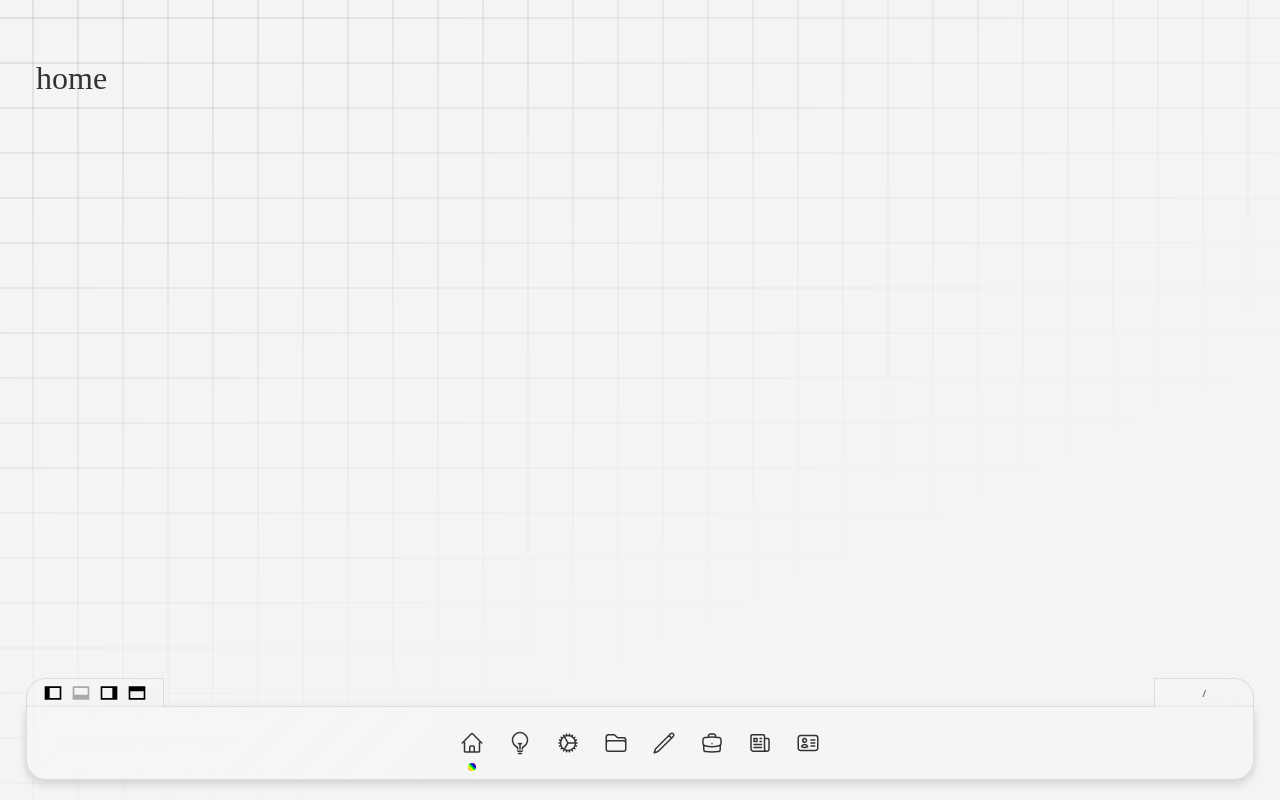
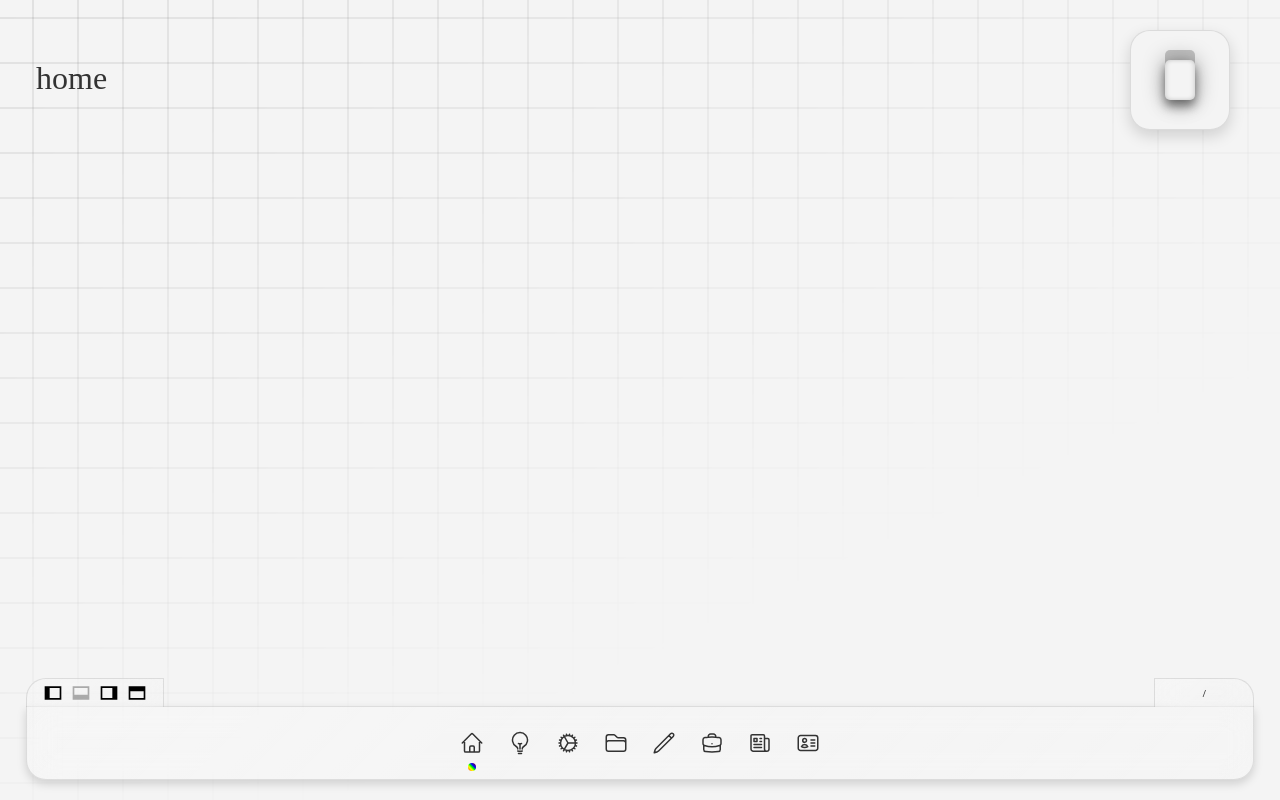
Before and after one commit to kiwiscode/DesignVault, a React (Vite) app: page / in a window 1280 px wide. Built offline with nearby package versions, Linux system fonts and the light colour scheme; a web font is replaced by a local one.

Commit message:
refactor: OnOffSwitchButton component and update styles

```diff
--- a/src/component/OnOffSwitchButton/OnOffSwitchButton.css
+++ b/src/component/OnOffSwitchButton/OnOffSwitchButton.css
@@ -5,71 +5,54 @@
   z-index: 10;
 }
 
-.switchyyy.light-theme {
-  width: 150px;
-  height: 150px;
-  border-radius: 16px;
-  box-shadow: 0 4px 10px rgba(0, 0, 0, 0.15);
-  background: #f4f4f4;
-  border: 1px solid rgba(0, 0, 0, 0.1);
+.switchyyy {
+  width: 100px;
+  height: 100px;
+  border-radius: 20px;
   display: flex;
   justify-content: center;
   align-items: center;
+  cursor: pointer;
+  perspective: 300px;
+  transition: all 0.3s ease-in-out;
+}
+
+.switchyyy.light-theme {
+  background: #f4f4f4;
+  box-shadow: 0 6px 15px rgba(0, 0, 0, 0.15);
+  border: 1px solid rgba(0, 0, 0, 0.1);
 }
 
 .clicky-meee.light-theme {
-  height: 75px;
-  width: 75px;
-  /* border-radius: 3px; */
-  box-shadow: rgba(0, 0, 0, 0.4) 0px 4px 4px,
-    rgba(0, 0, 0, 0.3) 0px 7px 13px -3px, rgba(0, 0, 0, 0.2) 0px -10px 0px;
+  width: 30px;
+  height: 40px;
+  border-radius: 5px;
   background: #f4f4f4;
+  box-shadow: rgba(0, 0, 0, 0.25) 0px 0px 20px 3px,
+    rgba(0, 0, 0, 0.4) 0px 6px 10px, rgba(0, 0, 0, 0.25) 0px 10px 20px -5px,
+    rgba(0, 0, 0, 0.2) 0px -10px 0px, inset rgba(0, 0, 0, 0.1) 2px 0px 4px,
+    inset rgba(0, 0, 0, 0.1) -2px 0px 4px;
   cursor: pointer;
-  transition: all 0.3s ease-in-out;
-  transform: perspective(300px) rotateX(-10deg);
-}
-
-.clicky-meee.light-theme.active {
-  transition: all 0.3s ease-in-out;
-  -webkit-transform: scale(0.95);
-  transform: scale(0.95);
-  box-shadow: rgba(0, 0, 0, 0.4) 0px 4px 4px,
-    rgba(0, 0, 0, 0.3) 0px 7px 13px -3px, rgba(0, 0, 0, 0.2) 0px -10px 0px;
-  transform: perspective(300px) rotateX(10deg);
+  transition: transform 0.3s ease-in-out, box-shadow 0.3s ease-in-out;
+  /* transform: perspective(300px) rotateX(-5deg); */
 }
 
 .switchyyy.dark-theme {
-  width: 150px;
-  height: 150px;
-  border-radius: 16px;
-  box-shadow: 0 4px 10px rgba(255, 255, 255, 0.1);
   background: #2a2a2a;
+  box-shadow: 0 6px 15px rgba(0, 0, 0, 0.25);
   border: 1px solid rgba(255, 255, 255, 0.1);
-  display: flex;
-  justify-content: center;
-  align-items: center;
 }
 
 .clicky-meee.dark-theme {
-  height: 75px;
-  width: 75px;
-  /* border-radius: 3px; */
-  box-shadow: rgba(255, 255, 255, 0.2) 0px 4px 4px,
-    rgba(255, 255, 255, 0.15) 0px 7px 13px -3px,
-    rgba(0, 0, 0, 0.5) 0px -10px 0px;
+  width: 30px;
+  height: 40px;
+  border-radius: 5px;
   background: #3a3a3a;
+  box-shadow: rgba(0, 0, 0, 0.4) 0px 6px 10px,
+    rgba(0, 0, 0, 0.25) 0px 10px 20px 5px, rgba(0, 0, 0, 0.2) 0px 10px 0px,
+    inset rgba(0, 0, 0, 0.1) 2px 0px 4px, inset rgba(0, 0, 0, 0.1) -2px 0px 4px;
+
   cursor: pointer;
-  transition: all 0.3s ease-in-out;
-  transform: perspective(300px) rotateX(-10deg);
+  transition: transform 0.3s ease-in-out, box-shadow 0.3s ease-in-out;
+  /* transform: perspective(300px) rotateX(5deg); */
 }
-
-.clicky-meee.dark-theme.active {
-  transition: all 0.3s ease-in-out;
-  -webkit-transform: scale(0.95);
-  transform: scale(0.95);
-  box-shadow: rgba(255, 255, 255, 0.2) 0px 4px 4px,
-    rgba(255, 255, 255, 0.15) 0px 7px 13px -3px,
-    rgba(0, 0, 0, 0.6) 0px -10px 0px inset;
-  background: #4a4a4a;
-  transform: perspective(300px) rotateX(10deg);
-}
--- a/src/component/OnOffSwitchButton/OnOffSwitchButton.jsx
+++ b/src/component/OnOffSwitchButton/OnOffSwitchButton.jsx
@@ -5,22 +5,20 @@ import "./OnOffSwitchButton.css";
 import { ThemeContext } from "../../context/ThemeContext";
 
 export default function OnOffSwitchButton() {
-  const [isOn, setIsOn] = useState(null);
   const { toggleTheme, themeName } = useContext(ThemeContext);
   const lightsOff = new Audio(lightsOffAsset);
   const lightsOn = new Audio(lightsOnAsset);
-
   return (
-    <div className={`switch-controller-- hidden ${themeName}`}>
+    <div className={`switch-controller-- ${themeName}`}>
       <div className={`switchyyy ${themeName}`}>
         <div
           onClick={() => {
             if (themeName === "light-theme") lightsOff.play();
             if (themeName === "dark-theme") lightsOn.play();
-            setIsOn(!isOn);
+
             toggleTheme();
           }}
-          className={`clicky-meee ${isOn && "active"} ${themeName}`}
+          className={`clicky-meee ${themeName}`}
         ></div>
       </div>
     </div>
```
